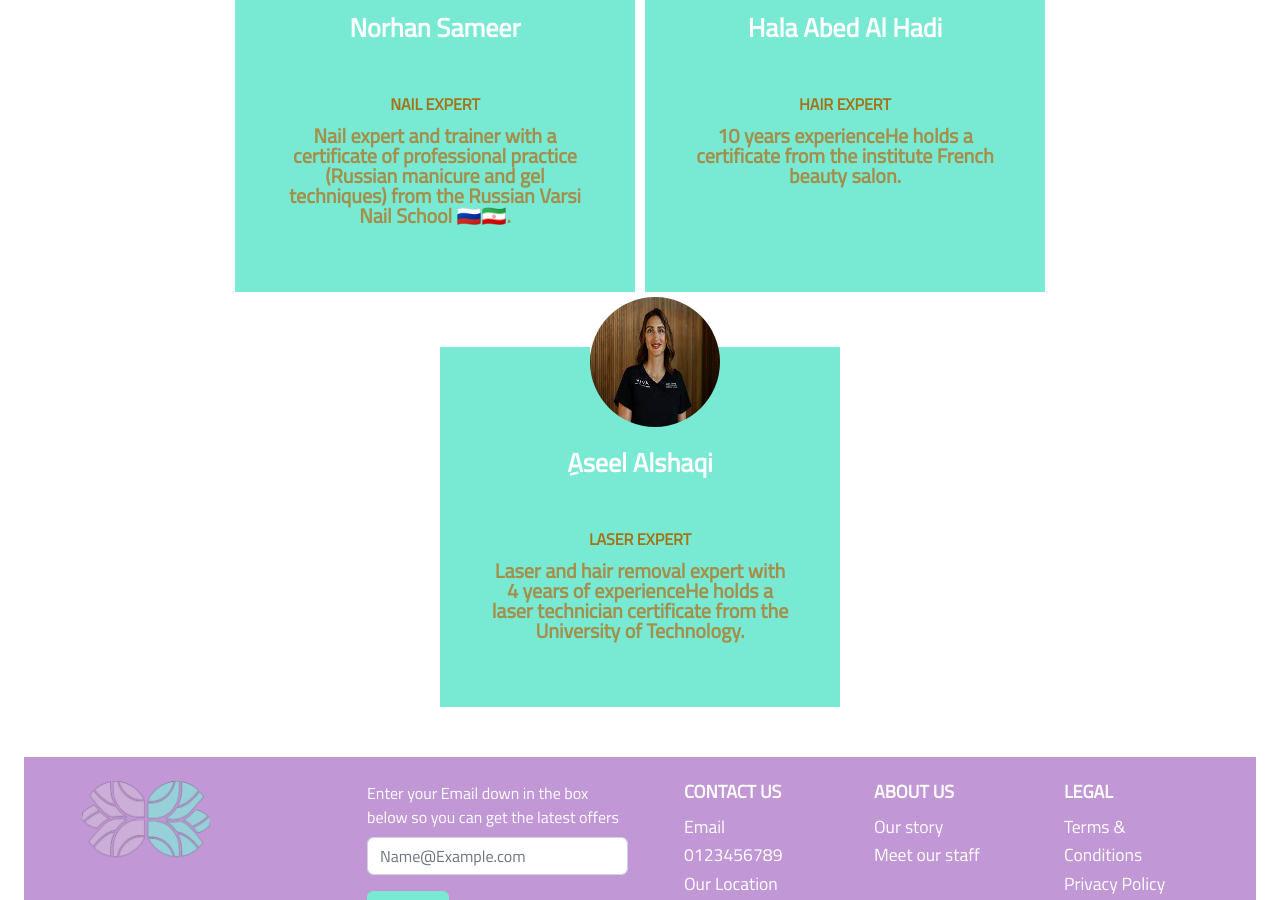
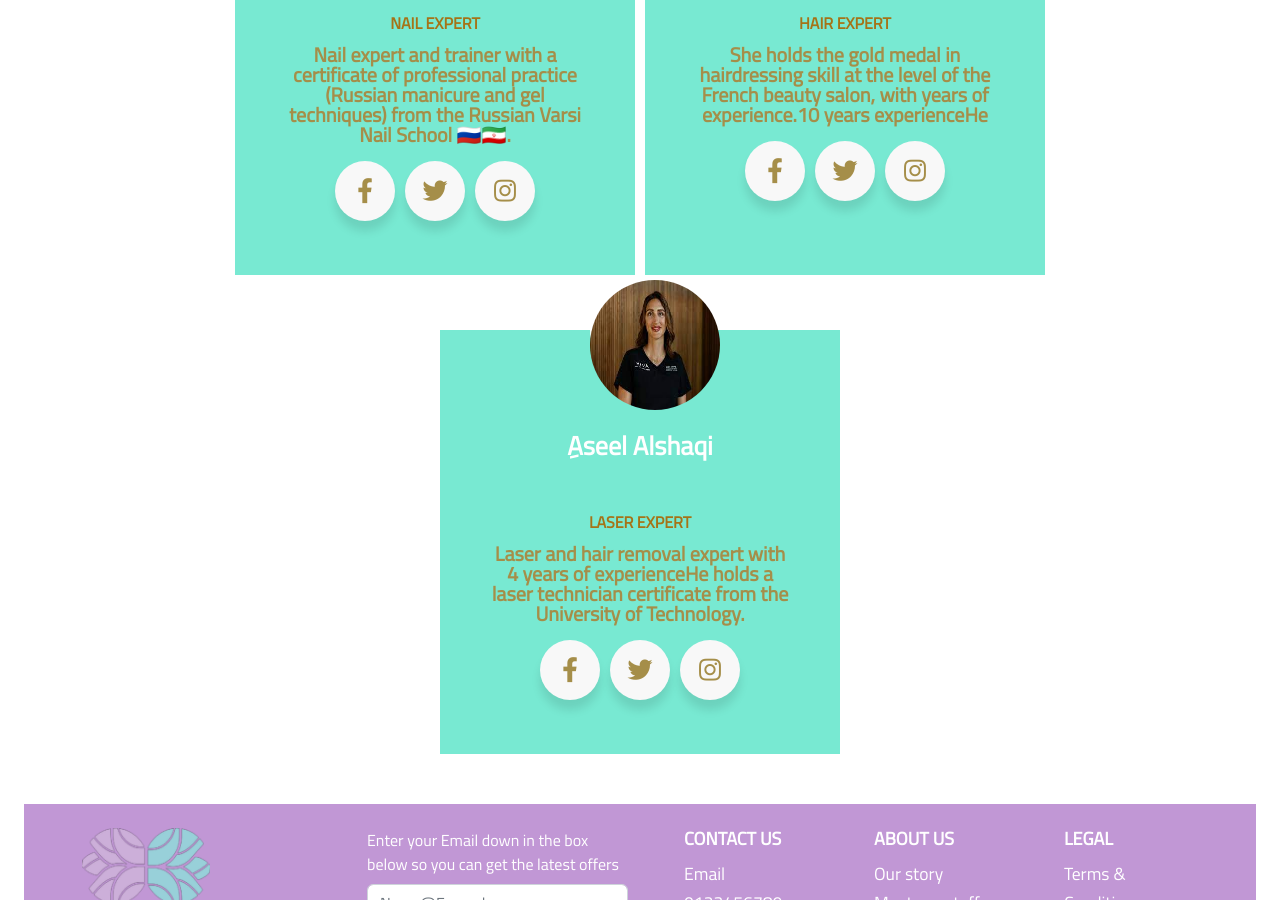
Before and after one commit to saifalaasabelaish/spa-project, a React (Create React App) app: page /About in a window 1280 px wide. Shown: the part 2000-2900 px from the top of the page. Built offline with nearby package versions, Linux system fonts and the light colour scheme.

Commit message:
add social

```diff
--- a/src/components/AboutUsPage/Team.js
+++ b/src/components/AboutUsPage/Team.js
@@ -1,5 +1,4 @@
 import './Team.css'
-
  const Team = () => {
     return (
 <div className="container">
@@ -13,44 +12,104 @@ import './Team.css'
                 what illuminates the heart and enchants the soul."
 
             </p>
-            <button type="button">Show More</button>
+
 
 
             <div className="wrapper">
-            <h4>
- " Here we have an elite team that is always brilliant and brilliant in this field of work "
- </h4>
+
+
  <h1>Meet Our Team</h1>
 
  <div className="team">
    <div className="team_member">
      <div className="team_img">
        <img src="/images/m1.png" alt="Team_image"/>
+
      </div>
+
      <h3>Norhan Sameer</h3>
      <p className="role">Nail expert</p>
+
      <p>Nail expert and trainer with a certificate of professional practice (Russian manicure and gel techniques) from the Russian Varsi Nail School 🇷🇺🇮🇷.</p>
+     <div className="button">
+            <div className="icon">
+               <i className="fab fa-facebook-f"></i>
+            </div>
+            <span>Facebook</span>
+         </div>
+         <div className="button">
+            <div className="icon">
+               <i className="fab fa-twitter"></i>
+            </div>
+            <span>Twitter</span>
+         </div>
+         <div className="button">
+            <div className="icon">
+               <i className="fab fa-instagram"></i>
+            </div>
+            <span>Instagram</span>
+         </div>
    </div>
    <div className="team_member">
      <div className="team_img">
        <img src="/images/m2.png" alt="Team_image"/>
+
      </div>
      <h3>Hala Abed Al Hadi</h3>
      <p className="role">Hair expert</p>
-     <p>10 years experienceHe holds a certificate from the institute French beauty salon.</p></div>
+     <p>She holds the gold medal in hairdressing skill at the level of the French beauty salon, with years of experience.10 years experienceHe </p>
+     <div className="button">
+            <div className="icon">
+               <i className="fab fa-facebook-f"></i>
+            </div>
+            <span>Facebook</span>
+         </div>
+         <div className="button">
+            <div className="icon">
+               <i className="fab fa-twitter"></i>
+            </div>
+            <span>Twitter</span>
+         </div>
+         <div className="button">
+            <div className="icon">
+               <i className="fab fa-instagram"></i>
+            </div>
+            <span>Instagram</span>
+         </div></div>
    <div className="team_member">
      <div className="team_img">
        <img src="/images/m3.png" alt="Team_image"/>
+
      </div>
 
      <h3>ِAseel Alshaqi</h3>
      <p className="role">Laser expert</p>
      <p>Laser and hair removal expert with 4 years of experienceHe holds a laser technician certificate from the University of Technology.</p>
+     <div className="button">
+            <div className="icon">
+               <i className="fab fa-facebook-f"></i>
+            </div>
+            <span>Facebook</span>
+         </div>
+         <div className="button">
+            <div className="icon">
+               <i className="fab fa-twitter"></i>
+            </div>
+            <span>Twitter</span>
+         </div>
+         <div className="button">
+            <div className="icon">
+               <i className="fab fa-instagram"></i>
+            </div>
+            <span>Instagram</span>
+         </div>
    </div>
+
  </div>
 </div>
-        </div>
+</div>
     </div>
+
 </div>
 
 
```
